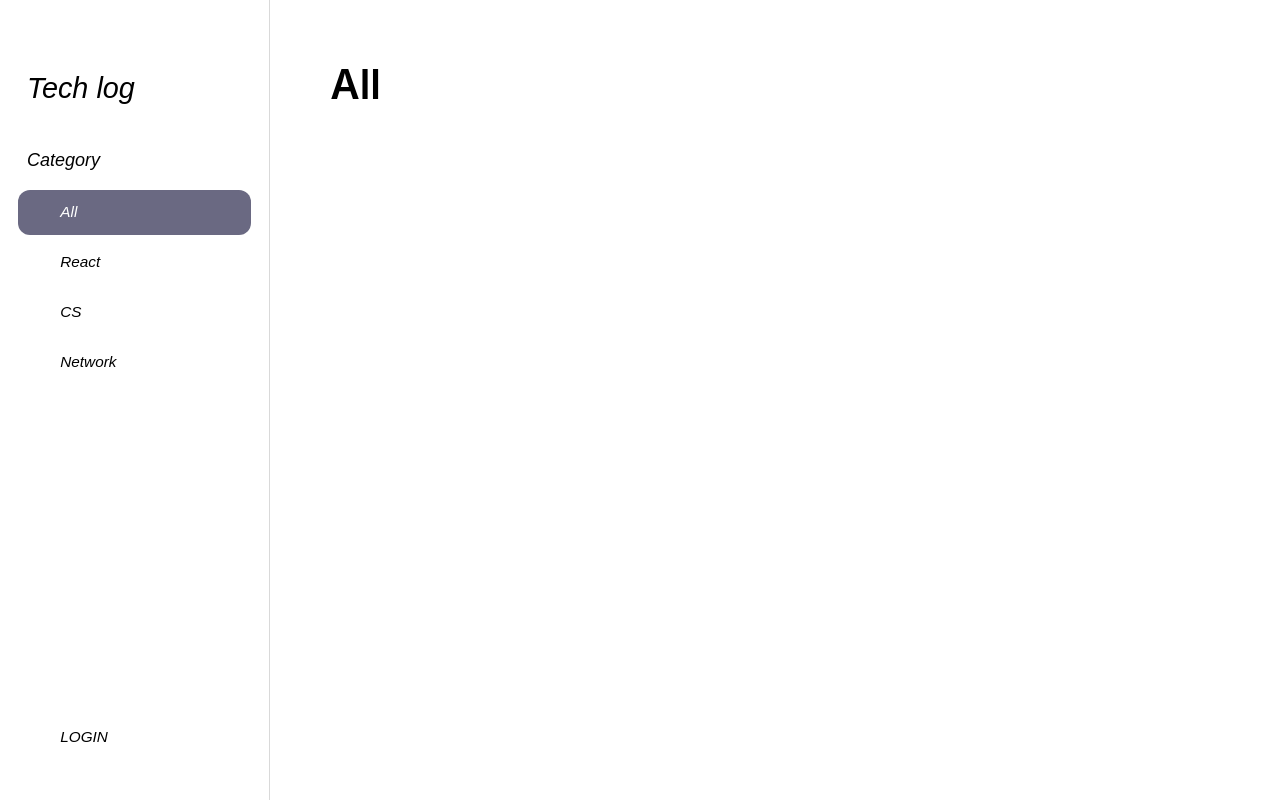
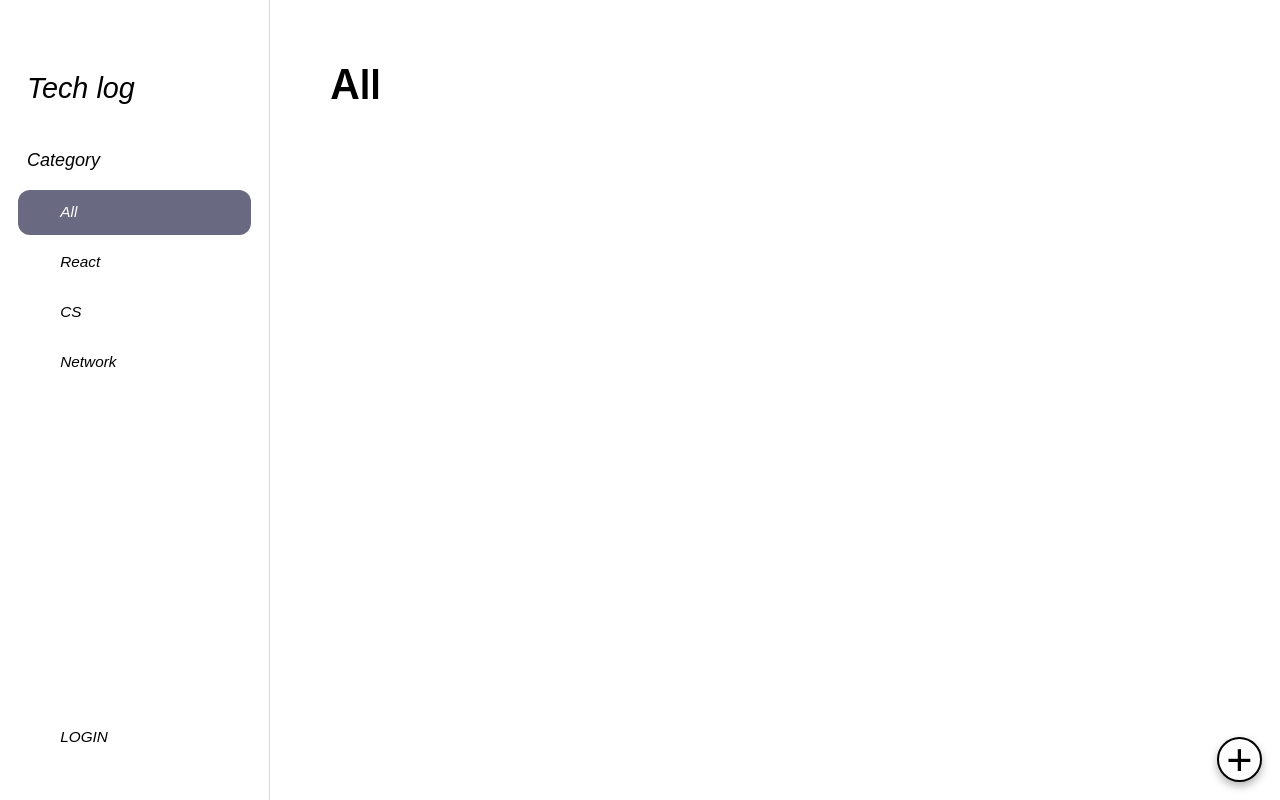
Before and after one commit to prgrms-fe-devcourse/NFE1-1-3-techLog, a React (Create React App) app in the folder frontend/: page / in a window 1280 px wide. Built offline with nearby package versions, Linux system fonts and the light colour scheme; no server answers; a web font is replaced by a local one.

Commit message:
feat: 문제등록모달 오픈 버튼 구현

```diff
--- a/frontend/src/pages/main/index.styles.ts
+++ b/frontend/src/pages/main/index.styles.ts
@@ -1,14 +1,32 @@
 import styled from 'styled-components';
 
-// eslint-disable-next-line import/prefer-default-export
 export const Container = styled.div`
   width: 100%;
   height: 100vh;
   gap: 2rem;
   padding: 6.7rem;
   display: flex;
+  position: relative;
   h1 {
     font-size: 4.5rem;
     font-weight: 600;
   }
 `;
+export const PlusButton = styled.button`
+  position: fixed;
+  bottom: 2rem;
+  right: 2rem;
+  width: 5rem;
+  height: 5rem;
+  border-radius: 50%;
+  border: 2px solid black;
+  background-color: white;
+  display: flex;
+  align-items: center;
+  justify-content: center;
+  cursor: pointer;
+  font-size: 5rem;
+  font-weight: normal;
+  color: black;
+  box-shadow: 0px 4px 8px rgba(0, 0, 0, 0.3);
+`;
--- a/frontend/src/pages/main/index.tsx
+++ b/frontend/src/pages/main/index.tsx
@@ -7,8 +7,14 @@ import useModal from '../../hooks/useModal';
 import useDialog from '../../hooks/useDialog';
 
 export default function Main() {
-  const { isDialogOpen, handleConfirm, handleCancel, Tabs, activeIndex } =
-    useDialog();
+  const {
+    isDialogOpen,
+    handleConfirm,
+    handleCancel,
+    Tabs,
+    activeIndex,
+    setIsDialogOpen,
+  } = useDialog();
   const {
     isRegisterModalOpen,
     handleRegisterSubmit,
@@ -21,6 +27,7 @@ export default function Main() {
     handleEdit,
     handleEditSubmit,
     closeEditModal,
+    openRegisterModal,
   } = useModal();
 
   return (
@@ -66,6 +73,17 @@ export default function Main() {
       )}
       <h1>{Tabs[activeIndex]}</h1>
       {/* 여기 아래에 3*3형태로 아이템 박스  */}
+      <S.PlusButton
+        onClick={() => {
+          if (localStorage.getItem('username')) {
+            openRegisterModal();
+          } else {
+            setIsDialogOpen(true);
+          }
+        }}
+      >
+        +
+      </S.PlusButton>
     </S.Container>
   );
 }
```
